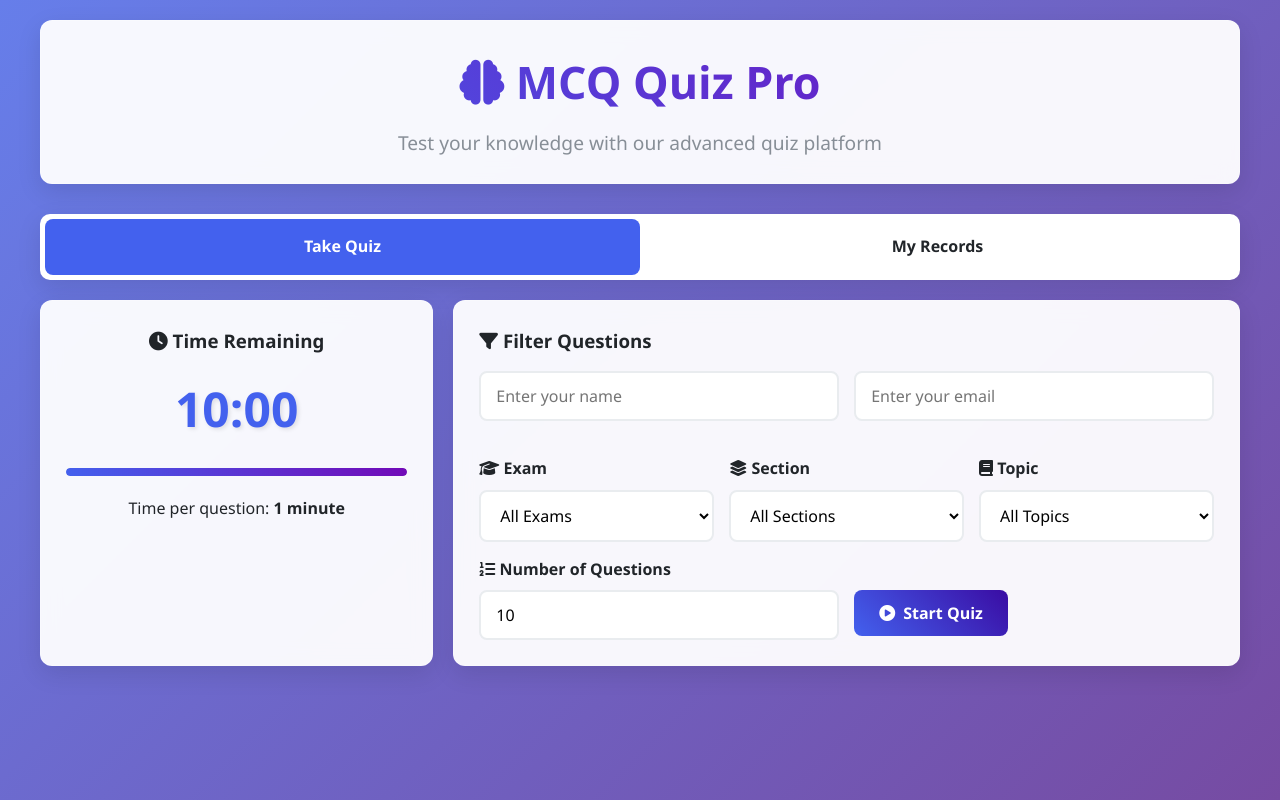
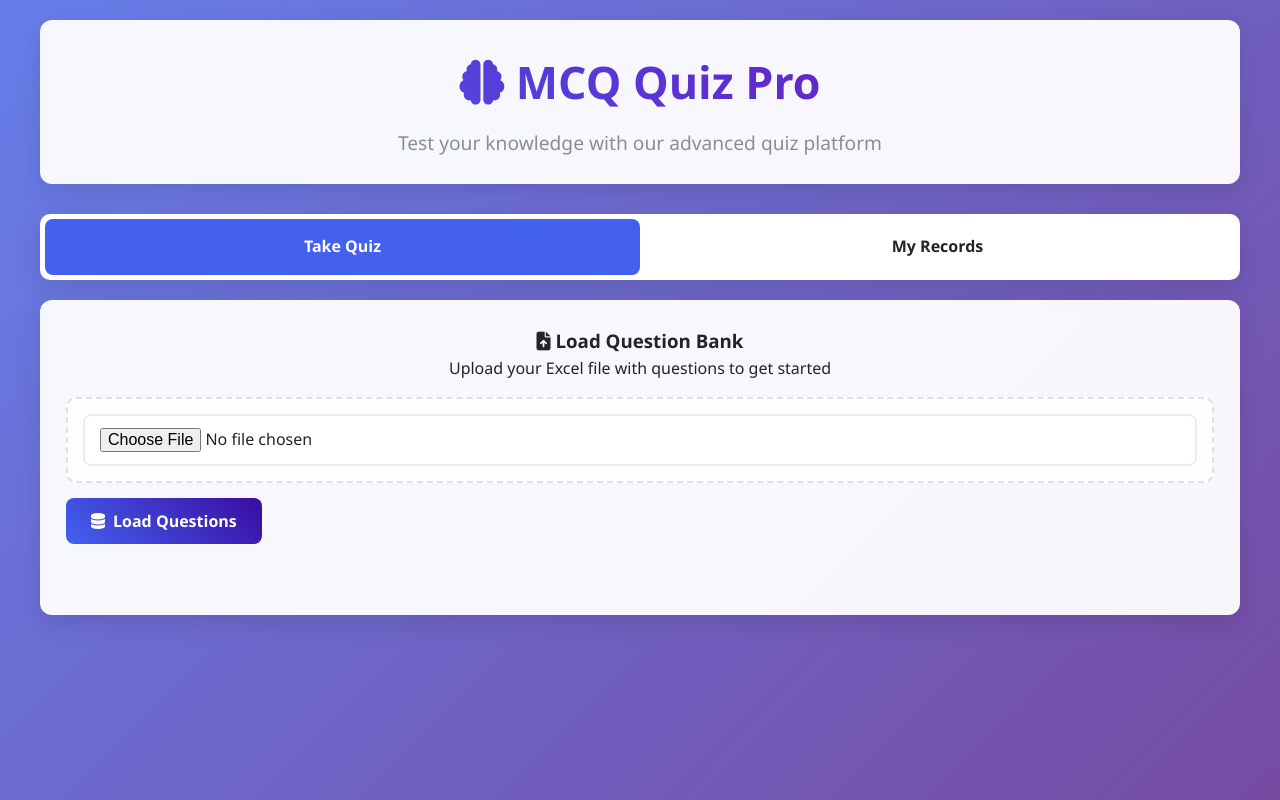
Before and after one commit to Moha3233/PYQs, a plain HTML site: page index.html in a window 1280 px wide. Drawn offline with Linux system fonts and the light colour scheme.

Commit message:
Update index.html

```diff
--- a/index.html
+++ b/index.html
@@ -441,6 +441,25 @@
             flex-wrap: wrap;
         }
 
+        .file-upload {
+            text-align: center;
+            margin-bottom: 30px;
+        }
+
+        .file-input {
+            margin: 15px 0;
+            padding: 15px;
+            border: 2px dashed #dee2e6;
+            border-radius: 10px;
+            background: rgba(255, 255, 255, 0.9);
+            transition: var(--transition);
+        }
+
+        .file-input:hover {
+            border-color: var(--primary);
+            background: rgba(255, 255, 255, 1);
+        }
+
         .loading {
             text-align: center;
             padding: 40px;
@@ -599,6 +618,25 @@
             margin-bottom: 15px;
             opacity: 0.5;
         }
+
+        .status {
+            margin-top: 15px;
+            padding: 15px;
+            border-radius: 8px;
+            font-weight: 600;
+        }
+
+        .status.success {
+            background: #d4f4e9;
+            color: #0ca678;
+            border: 1px solid #20c997;
+        }
+
+        .status.error {
+            background: #fcdae4;
+            color: #c2255c;
+            border: 1px solid var(--danger);
+        }
     </style>
 </head>
 <body>
@@ -619,6 +657,16 @@
         </div>
 
         <div class="tab-content active" id="quiz-tab">
+            <div class="file-upload card">
+                <h3><i class="fas fa-file-upload"></i> Load Question Bank</h3>
+                <p>Upload your Excel file with questions to get started</p>
+                <div class="file-input">
+                    <input type="file" id="excel-file" accept=".xlsx, .xls">
+                </div>
+                <button id="load-data"><i class="fas fa-database"></i> Load Questions</button>
+                <div id="upload-status" class="status"></div>
+            </div>
+
             <div class="dashboard" id="main-content" style="display: none;">
                 <div class="card timer-container">
                     <h3><i class="fas fa-clock"></i> Time Remaining</h3>
@@ -761,9 +809,6 @@
     </div>
 
     <script>
-        // Configuration - Update this path to your Excel file in GitHub
-        const EXCEL_FILE_URL = 'https://raw.githubusercontent.com/Moha3233/PYQs/main/questions.xlsx';
-
         // Global variables
         let questionData = [];
         let filteredQuestions = [];
@@ -800,13 +845,14 @@
         const recordsTableBody = document.getElementById('records-table-body');
         const emptyRecords = document.getElementById('empty-records');
         const viewRecordsBtn = document.getElementById('view-records-btn');
+        const fileInput = document.getElementById('excel-file');
+        const loadDataBtn = document.getElementById('load-data');
+        const uploadStatus = document.getElementById('upload-status');
 
         // Initialize the application
         document.addEventListener('DOMContentLoaded', function() {
-            // Load questions automatically
-            loadQuestionsAutomatically();
-
             // Set up event listeners
+            loadDataBtn.addEventListener('click', loadExcelData);
             startQuizBtn.addEventListener('click', startQuiz);
             viewRecordsBtn.addEventListener('click', showRecordsTab);
 
@@ -820,119 +866,120 @@
 
             // Load user records
             loadUserRecords();
+
+            // Show file upload section by default
+            loadingMessage.style.display = 'none';
         });
 
-        // Load questions automatically from GitHub
-        async function loadQuestionsAutomatically() {
-            try {
-                // For demo purposes, we'll use sample data
-                // In production, you would fetch from EXCEL_FILE_URL
-                questionData = getSampleQuestions();
-                updateFilterOptions();
+        // Load questions from Excel file
+        function loadExcelData() {
+            const file = fileInput.files[0];
+            if (!file) {
+                showStatus('Please select an Excel file', 'error');
+                return;
+            }
 
-                loadingMessage.style.display = 'none';
-                mainContent.style.display = 'grid';
+            const reader = new FileReader();
+            reader.onload = function(e) {
+                try {
+                    const data = new Uint8Array(e.target.result);
+                    const workbook = XLSX.read(data, { type: 'array' });
 
-                console.log(`Successfully loaded ${questionData.length} questions`);
+                    // Get the first worksheet
+                    const firstSheetName = workbook.SheetNames[0];
+                    const worksheet = workbook.Sheets[firstSheetName];
 
-            } catch (error) {
-                console.error('Error loading questions:', error);
-                loadingMessage.innerHTML = `
-                    <div style="color: #e74c3c;">
-                        <i class="fas fa-exclamation-triangle"></i><br>
-                        Error loading questions: ${error.message}<br>
-                        <button onclick="loadQuestionsAutomatically()" style="margin-top: 10px;">Retry</button>
-                    </div>
-                `;
-            }
+                    // Convert to JSON - using raw to get all data
+                    const jsonData = XLSX.utils.sheet_to_json(worksheet, { header: 1, defval: "" });
+
+                    // Process the data
+                    questionData = processExcelData(jsonData);
+                    updateFilterOptions();
+
+                    showStatus(`Successfully loaded ${questionData.length} questions`, 'success');
+                    mainContent.style.display = 'grid';
+
+                } catch (error) {
+                    console.error('Error reading Excel file:', error);
+                    showStatus('Error reading Excel file. Please check the format.', 'error');
+                }
+            };
+
+            reader.onerror = function() {
+                showStatus('Error reading file', 'error');
+            };
+
+            reader.readAsArrayBuffer(file);
         }
 
-        // Sample questions for demo
-        function getSampleQuestions() {
-            return [
-                {
-                    id: 1,
-                    exam: "GATE",
-                    section: "Agritude",
-                    topic: "Articles",
-                    questionType: "MCQ",
-                    question: "Even though I had planned to go skiing with my friends, I had to ______ at the last moment because of an injury.",
-                    year: 2025,
-                    options: ["back up", "back of", "back on", "back out"],
-                    correctAnswer: "back out"
-                },
-                {
-                    id: 2,
-                    exam: "GATE",
-                    section: "Agritude",
-                    topic: "Articles",
-                    questionType: "MCQ",
-                    question: "The President, along with the Council of Ministers, ______ to visit India next week.",
-                    year: 2025,
-                    options: ["with", "wishes", "will wish", "is wishing"],
-                    correctAnswer: "wishes"
-                },
-                {
-                    id: 3,
-                    exam: "GATE",
-                    section: "Agritude",
-                    topic: "Grammar",
-                    questionType: "MCQ",
-                    question: "Which of the following sentences is grammatically correct?",
-                    year: 2024,
+        // Process Excel data into question objects
+        function processExcelData(jsonData) {
+            const questions = [];
+
+            // Skip header row (index 0) and process each row
+            for (let i = 1; i < jsonData.length; i++) {
+                const row = jsonData[i];
+
+                // Skip empty rows or rows with insufficient data
+                if (!row || row.length < 8) {
+                    console.log('Skipping row', i, ' - insufficient data:', row);
+                    continue;
+                }
+
+                // Debug: log the row to see what data we have
+                console.log('Processing row', i, ':', row);
+
+                // Create question object - adjust indices based on your Excel structure
+                const question = {
+                    id: row[0] || i,
+                    exam: row[1] || 'Unknown Exam',
+                    section: row[2] || 'General',
+                    topic: row[3] || 'Mixed',
+                    questionType: row[4] || 'MCQ',
+                    question: row[5] || 'No question text',
+                    year: row[6] || new Date().getFullYear(),
                     options: [
-                        "Neither of the students have completed their homework.",
-                        "Neither of the students has completed their homework.",
-                        "Neither of the students have completed his homework.",
-                        "Neither of the students has completed his homework."
-                    ],
-                    correctAnswer: "Neither of the students has completed his homework."
-                },
-                {
-                    id: 4,
-                    exam: "GATE",
-                    section: "Agritude",
-                    topic: "Vocabulary",
-                    questionType: "MCQ",
-                    question: "What is the meaning of the word 'ephemeral'?",
-                    year: 2024,
-                    options: [
-                        "Lasting for a very short time",
-                        "Extremely beautiful",
-                        "Difficult to understand",
-                        "Related to memory"
-                    ],
-                    correctAnswer: "Lasting for a very short time"
-                },
-                {
-                    id: 5,
-                    exam: "GATE",
-                    section: "Agritude",
-                    topic: "Articles",
-                    questionType: "MCQ",
-                    question: "Fill in the blank: I saw ______ eagle flying high in ______ sky.",
-                    year: 2023,
-                    options: [
-                        "a, the",
-                        "an, the",
-                        "the, a",
-                        "an, a"
-                    ],
-                    correctAnswer: "an, the"
+                        row[7] || 'Option A',
+                        row[8] || 'Option B',
+                        row[9] || 'Option C',
+                        row[10] || 'Option D'
+                    ].filter(opt => opt && opt !== ''),
+                    correctAnswer: row[11] || ''
+                };
+
+                // Validate that we have at least 2 options and a correct answer
+                if (question.options.length >= 2 && question.correctAnswer) {
+                    questions.push(question);
+                    console.log('Added question:', question);
+                } else {
+                    console.log('Skipping invalid question:', question);
                 }
-            ];
+            }
+
+            console.log('Total questions processed:', questions.length);
+            return questions;
+        }
+
+        // Show status message
+        function showStatus(message, type) {
+            uploadStatus.textContent = message;
+            uploadStatus.className = 'status';
+            uploadStatus.classList.add(type);
         }
 
         // Update filter dropdowns based on loaded data
         function updateFilterOptions() {
+            // Clear existing options
             examFilter.innerHTML = '<option value="all">All Exams</option>';
             sectionFilter.innerHTML = '<option value="all">All Sections</option>';
             topicFilter.innerHTML = '<option value="all">All Topics</option>';
 
+            // Get unique values
             const exams = [...new Set(questionData.map(q => q.exam))].filter(Boolean);
             const sections = [...new Set(questionData.map(q => q.section))].filter(Boolean);
             const topics = [...new Set(questionData.map(q => q.topic))].filter(Boolean);
 
+            // Add options to filters
             exams.forEach(exam => {
                 const option = document.createElement('option');
                 option.value = exam;
@@ -953,6 +1000,8 @@
                 option.textContent = topic;
                 topicFilter.appendChild(option);
             });
+
+            console.log('Filters updated:', { exams, sections, topics });
         }
 
         // Switch between tabs
@@ -989,26 +1038,29 @@
                 return;
             }
 
+            // Check if questions are loaded
+            if (questionData.length === 0) {
+                alert('Please load questions from an Excel file first.');
+                return;
+            }
+
             currentUserName = userNameInput.value.trim();
             currentUserEmail = userEmailInput.value.trim();
 
-            if (questionData.length === 0) {
-                alert('Questions are still loading. Please wait a moment.');
+            applyFilters();
+            const questionCount = parseInt(questionCountInput.value);
+
+            if (filteredQuestions.length === 0) {
+                alert('No questions match the selected filters. Please check your filter settings.');
                 return;
             }
 
-            applyFilters();
-            const questionCount = parseInt(questionCountInput.value);
-            if (filteredQuestions.length === 0) {
-                alert('No questions match the selected filters.');
-                return;
-            }
-
-            filteredQuestions = filteredQuestions.slice(0, questionCount);
+            // Limit questions to requested count
+            filteredQuestions = filteredQuestions.slice(0, Math.min(questionCount, filteredQuestions.length));
             userAnswers = new Array(filteredQuestions.length).fill(null);
             markedQuestions = new Array(filteredQuestions.length).fill(false);
 
-            // Set up timer
+            // Set up timer (1 minute per question)
             totalTime = filteredQuestions.length * 60;
             timeLeft = totalTime;
             quizStartTime = new Date();
@@ -1025,6 +1077,8 @@
             showQuestion();
 
             quizActive = true;
+
+            console.log('Quiz started with', filteredQuestions.length, 'questions');
         }
 
         // Apply filters to question data
@@ -1034,15 +1088,20 @@
             const selectedTopic = topicFilter.value;
 
             filteredQuestions = questionData.filter(question => {
-                return (selectedExam === 'all' || question.exam === selectedExam) &&
-                       (selectedSection === 'all' || question.section === selectedSection) &&
-                       (selectedTopic === 'all' || question.topic === selectedTopic);
+                const examMatch = selectedExam === 'all' || question.exam === selectedExam;
+                const sectionMatch = selectedSection === 'all' || question.section === selectedSection;
+                const topicMatch = selectedTopic === 'all' || question.topic === selectedTopic;
+
+                return examMatch && sectionMatch && topicMatch;
             });
 
+            // Shuffle questions for random order
             shuffleArray(filteredQuestions);
+
+            console.log('Applied filters. Found', filteredQuestions.length, 'questions');
         }
 
-        // Shuffle array
+        // Shuffle array using Fisher-Yates algorithm
         function shuffleArray(array) {
             for (let i = array.length - 1; i > 0; i--) {
                 const j = Math.floor(Math.random() * (i + 1));
@@ -1095,7 +1154,7 @@
         function showQuestion() {
             const question = filteredQuestions[currentQuestionIndex];
 
-            // Update question number and marked status
+            // Update question number and total
             document.getElementById('current-question').textContent = currentQuestionIndex + 1;
             document.getElementById('total-questions').textContent = filteredQuestions.length;
 
@@ -1112,9 +1171,13 @@
             question.options.forEach((option, index) => {
                 const optionElement = document.createElement('div');
                 optionElement.className = 'option';
+
+                // Check if this option is selected
                 if (userAnswers[currentQuestionIndex] === option) {
                     optionElement.classList.add('selected');
                 }
+
+                // Check if question is marked
                 if (markedQuestions[currentQuestionIndex]) {
                     optionElement.classList.add('option-marked');
                 }
```
